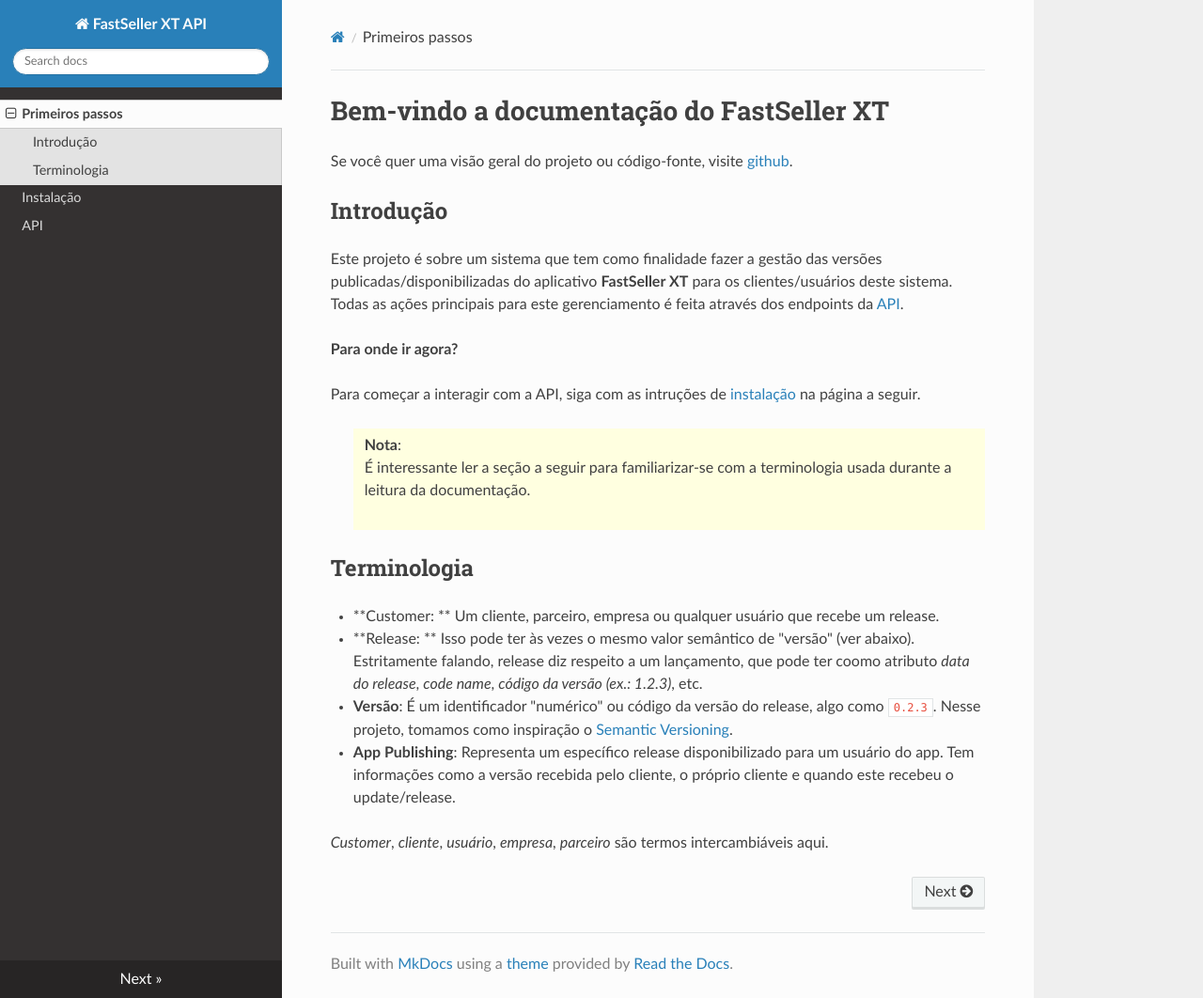
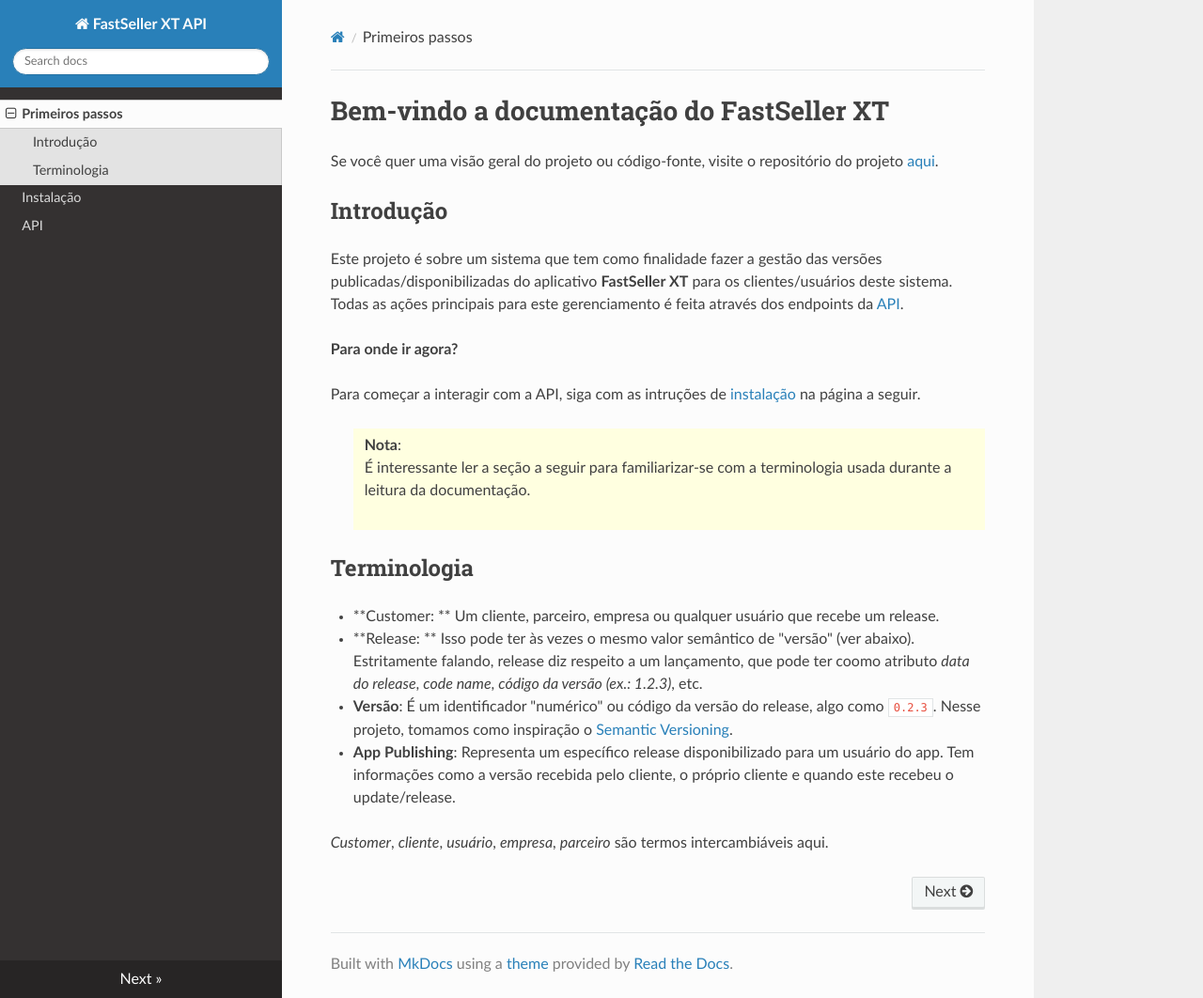
Before and after one commit to felipsmartins/drf-reman, an MkDocs documentation site: the page built from docs/book/index.md, in a window 1280 px wide and 1062 px high. Shown: the whole window at 94% size. Built offline with MkDocs 1.6.1, drawn with Linux system fonts in a browser that asks for light colours; nearby versions of some CDN libraries.

Commit message:
docs - corrigido link que deveria apontar para o repo do projeto.

```diff
--- a/docs/book/index.md
+++ b/docs/book/index.md
@@ -1,7 +1,7 @@
 Bem-vindo a documentação do FastSeller XT
 =========================================
 
-Se você quer uma visão geral do projeto ou código-fonte, visite [github](https://mkdocs.org).
+Se você quer uma visão geral do projeto ou código-fonte, visite o repositório do projeto [aqui](https://bitbucket.org/felipsmartins/fastsellerxt).
 
 Introdução
 ----------
```
